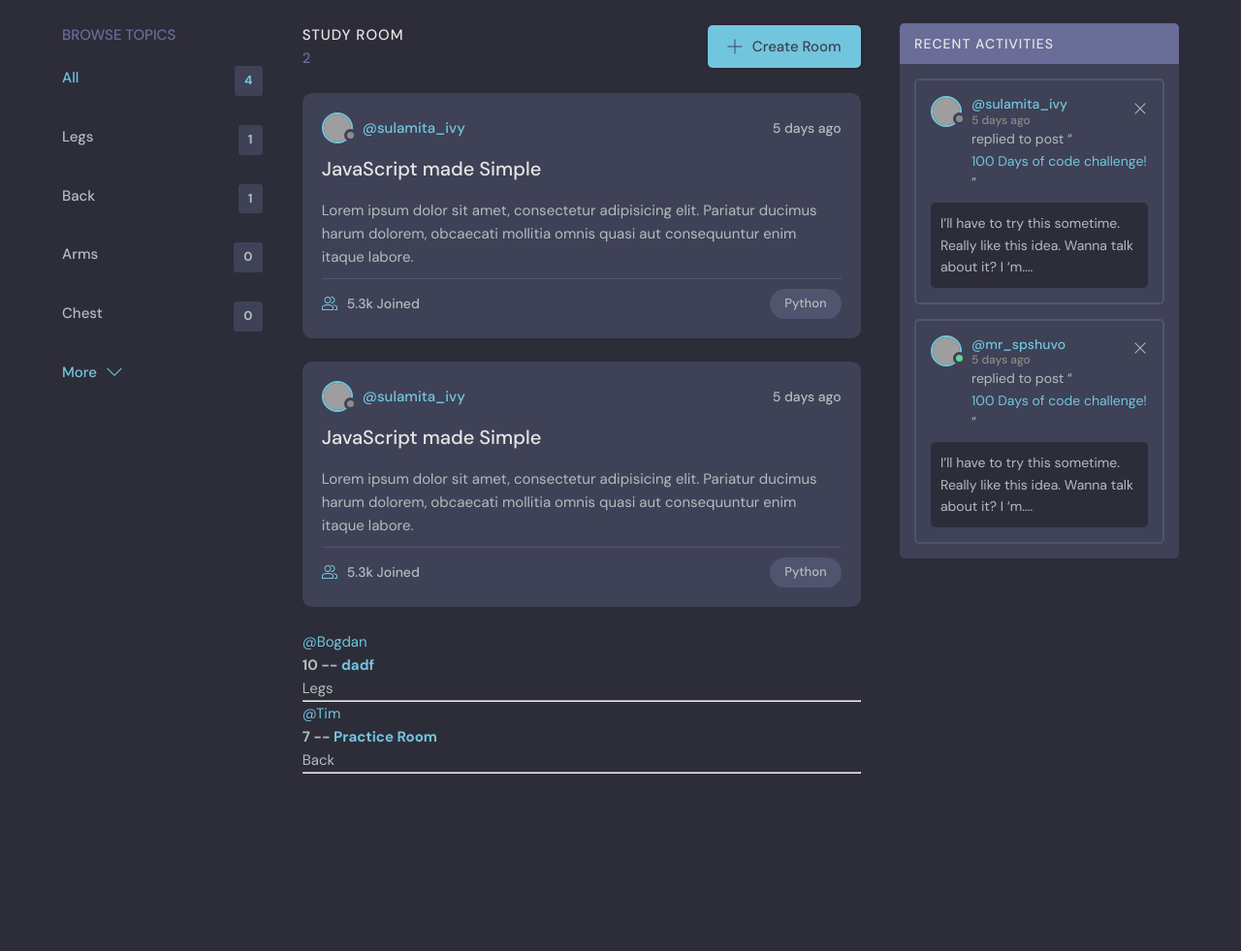
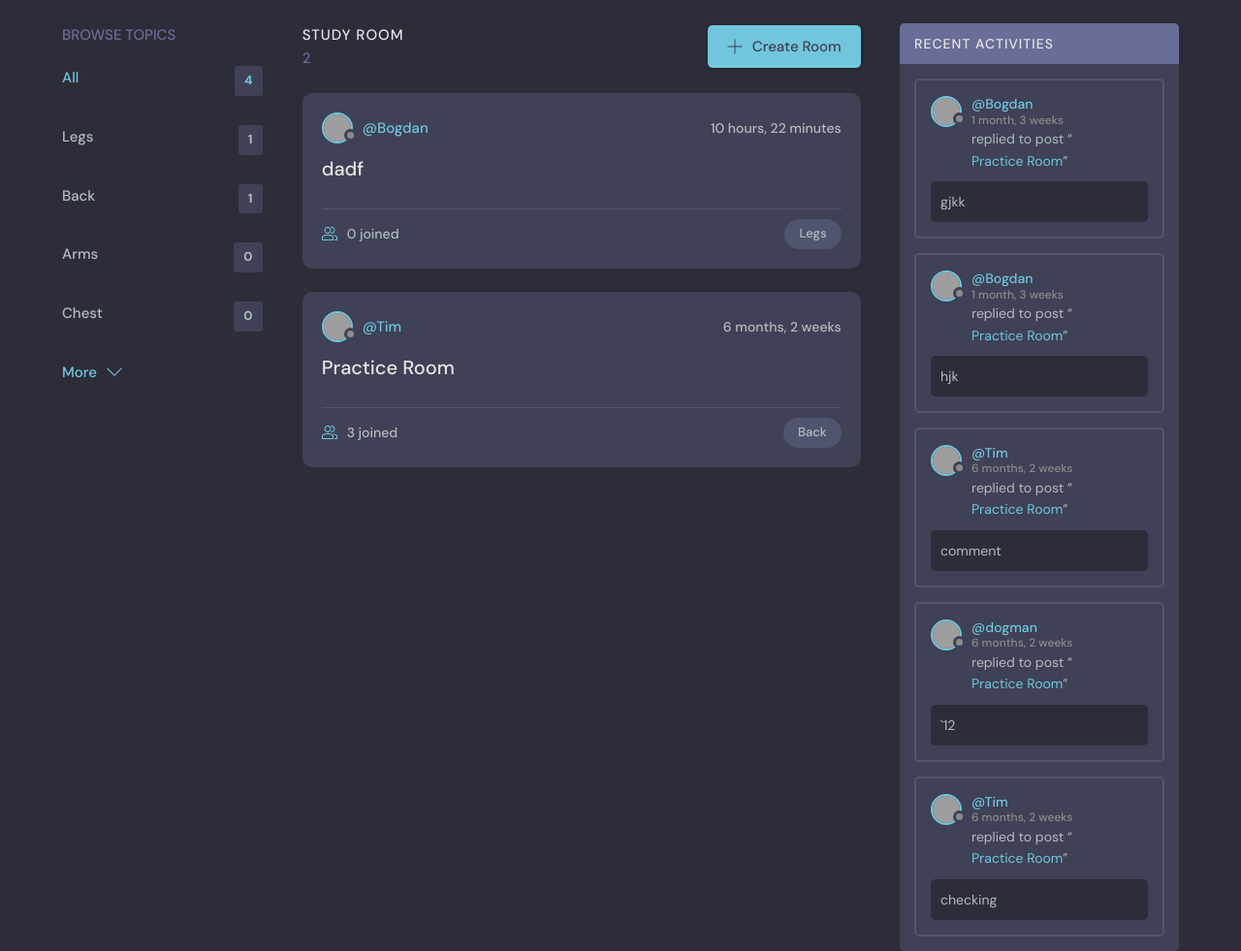
Before and after one commit to boshma/FitnessCommunity, a Django app: page / in a window 1280 px wide. Shown: the part 76-1057 px from the top of the page at 97% size. Before the commit the page ends 874 px from the top, so only its background shows below. Run offline with Django 4.2, Linux system fonts and the light colour scheme; data comes from the database, SQL or seed files in the repository; grey boxes are pictures that could not be loaded.

Commit message:
more styling

```diff
--- a/discordMockUp/base/templates/base/activity_component.html
+++ b/discordMockUp/base/templates/base/activity_component.html
@@ -1,16 +1,42 @@
-<h3>Recent Activity</h3>
-    <hr>
-    {% for message in room_messages %}
+<div class="activities">
+  <div class="activities__header">
+    <h2>Recent Activities</h2>
+  </div>
+  {% for message in room_messages %}
+  <div class="activities__box">
+    <div class="activities__boxHeader roomListRoom__header">
+      <a href="{% url 'user-profile' message.user.id %}" class="roomListRoom__author">
+        <div class="avatar avatar--small">
+          <img src="https://randomuser.me/api/portraits/women/11.jpg" />
+        </div>
+        <p>
+          @{{message.user}}
+          <span> {{ message.created|timesince }}</span>
+        </p>
+      </a>
 
-      <div>
-        <small><a href="{% url 'user-profile' message.user.id %}">@{{message.user}}</a>  {{message.created|timesince}} </small>
-        <small>replied to "{{message.room}}"</small>
+      {% if request.user == message.user %}
 
-        <p>{{message}}</p>
-        {% if request.user == message.user %}
-        <a href="{% url 'delete-message' message.id %}"> Delete message</a>
-        {% endif %}
-        <hr>
+      <div class="roomListRoom__actions">
+        <a href="{% url 'delete-message' message.id %}">
+          <svg version="1.1" xmlns="http://www.w3.org/2000/svg" width="32" height="32" viewBox="0 0 32 32">
+            <title>remove</title>
+            <path
+              d="M27.314 6.019l-1.333-1.333-9.98 9.981-9.981-9.981-1.333 1.333 9.981 9.981-9.981 9.98 1.333 1.333 9.981-9.98 9.98 9.98 1.333-1.333-9.98-9.98 9.98-9.981z"
+            ></path>
+          </svg>
+        </a>
       </div>
 
-    {% endfor %}
+      {% endif %}
+    </div>
+    <div class="activities__boxContent">
+      <p>replied to post “<a href="{% url 'room' message.room.id %}">{{message.room.name}}</a>”</p>
+      <div class="activities__boxRoomContent">
+        {{message.body}}
+      </div>
+    </div>
+  </div>
+  {% endfor %}
+
+</div>
--- a/discordMockUp/base/templates/base/feed_component.html
+++ b/discordMockUp/base/templates/base/feed_component.html
@@ -1,25 +1,22 @@
 {% for room in rooms %}
 <div class="roomListRoom">
   <div class="roomListRoom__header">
-    <a href="profile.html" class="roomListRoom__author">
+    <a href="{% url 'user-profile' room.host.id %}" class="roomListRoom__author">
       <div class="avatar avatar--small">
         <img src="https://randomuser.me/api/portraits/women/11.jpg" />
       </div>
-      <span>@sulamita_ivy</span>
+      <span>@{{ room.host.username }}</span>
     </a>
     <div class="roomListRoom__actions">
-      <span>5 days ago</span>
+      <span>{{ room.created|timesince }}</span>
     </div>
   </div>
   <div class="roomListRoom__content">
-    <a href="room.html">JavaScript made Simple</a>
-    <p>
-      Lorem ipsum dolor sit amet, consectetur adipisicing elit. Pariatur ducimus harum dolorem, obcaecati
-      mollitia omnis quasi aut consequuntur enim itaque labore.
-    </p>
+    <a href="{% url 'room' room.id %}"> {{room.name}} </a>
+
   </div>
   <div class="roomListRoom__meta">
-    <a href="room.html" class="roomListRoom__joined">
+    <a href="{% url 'room' room.id %}" class="roomListRoom__joined">
       <svg version="1.1" xmlns="http://www.w3.org/2000/svg" width="32" height="32" viewBox="0 0 32 32">
         <title>user-group</title>
         <path
@@ -35,24 +32,9 @@
           d="M12 16c3.859 0 7-3.141 7-7s-3.141-7-7-7c-3.859 0-7 3.141-7 7s3.141 7 7 7zM12 4c2.757 0 5 2.243 5 5s-2.243 5-5 5-5-2.243-5-5c0-2.757 2.243-5 5-5z"
         ></path>
       </svg>
-      5.3k Joined
+      {{ room.participants.all.count }} joined
     </a>
-    <p class="roomListRoom__topic">Python</p>
+    <p class="roomListRoom__topic">{{ room.topic.name }}</p>
   </div>
 </div>
 {% endfor %}
-
-
-  {% for room in rooms %}
-    <div>
-      {% if request.user == room.host %}
-      <a href="{% url 'update-room' room.id %}">Edit</a>
-      <a href="{% url 'delete-room' room.id %}">Delete</a>
-      {% endif %}
-
-      <a href = "{% url 'user-profile' room.host.id %}">@{{room.host.username}}</a>
-      <h5>{{room.id}} -- <a href = "{% url 'room' room.id %}" >{{room.name}}</a></h5>
-      <small>{{room.topic.name}}</small>
-      <hr>
-    </div>
-  {% endfor %}
--- a/discordMockUp/base/templates/base/home.html
+++ b/discordMockUp/base/templates/base/home.html
@@ -51,70 +51,8 @@
       <!-- Room List End -->
 
       <!-- Activities Start -->
-      <div class="activities">
-        <div class="activities__header">
-          <h2>Recent Activities</h2>
-        </div>
-        <div class="activities__box">
-          <div class="activities__boxHeader roomListRoom__header">
-            <a href="profile.html" class="roomListRoom__author">
-              <div class="avatar avatar--small">
-                <img src="https://randomuser.me/api/portraits/women/11.jpg" />
-              </div>
-              <p>
-                @sulamita_ivy
-                <span>5 days ago</span>
-              </p>
-            </a>
-            <div class="roomListRoom__actions">
-              <a href="#">
-                <svg version="1.1" xmlns="http://www.w3.org/2000/svg" width="32" height="32" viewBox="0 0 32 32">
-                  <title>remove</title>
-                  <path
-                    d="M27.314 6.019l-1.333-1.333-9.98 9.981-9.981-9.981-1.333 1.333 9.981 9.981-9.981 9.98 1.333 1.333 9.981-9.98 9.98 9.98 1.333-1.333-9.98-9.98 9.98-9.981z"
-                  ></path>
-                </svg>
-              </a>
-            </div>
-          </div>
-          <div class="activities__boxContent">
-            <p>replied to post “<a href="room.html">100 Days of code challenge!</a>”</p>
-            <div class="activities__boxRoomContent">
-              I’ll have to try this sometime. Really like this idea. Wanna talk about it? I ‘m....
-            </div>
-          </div>
-        </div>
+      {% include 'base/activity_component.html' %}
 
-        <div class="activities__box">
-          <div class="activities__boxHeader roomListRoom__header">
-            <a href="profile.html" class="roomListRoom__author">
-              <div class="avatar avatar--small active">
-                <img src="https://randomuser.me/api/portraits/men/13.jpg" />
-              </div>
-              <p>
-                @mr_spshuvo
-                <span>5 days ago</span>
-              </p>
-            </a>
-            <div class="roomListRoom__actions">
-              <a href="#">
-                <svg version="1.1" xmlns="http://www.w3.org/2000/svg" width="32" height="32" viewBox="0 0 32 32">
-                  <title>remove</title>
-                  <path
-                    d="M27.314 6.019l-1.333-1.333-9.98 9.981-9.981-9.981-1.333 1.333 9.981 9.981-9.981 9.98 1.333 1.333 9.981-9.98 9.98 9.98 1.333-1.333-9.98-9.98 9.98-9.981z"
-                  ></path>
-                </svg>
-              </a>
-            </div>
-          </div>
-          <div class="activities__boxContent">
-            <p>replied to post “<a href="room.html">100 Days of code challenge!</a>”</p>
-            <div class="activities__boxRoomContent">
-              I’ll have to try this sometime. Really like this idea. Wanna talk about it? I ‘m....
-            </div>
-          </div>
-        </div>
-      </div>
       <!-- Activities End -->
     </div>
   </main>
```
